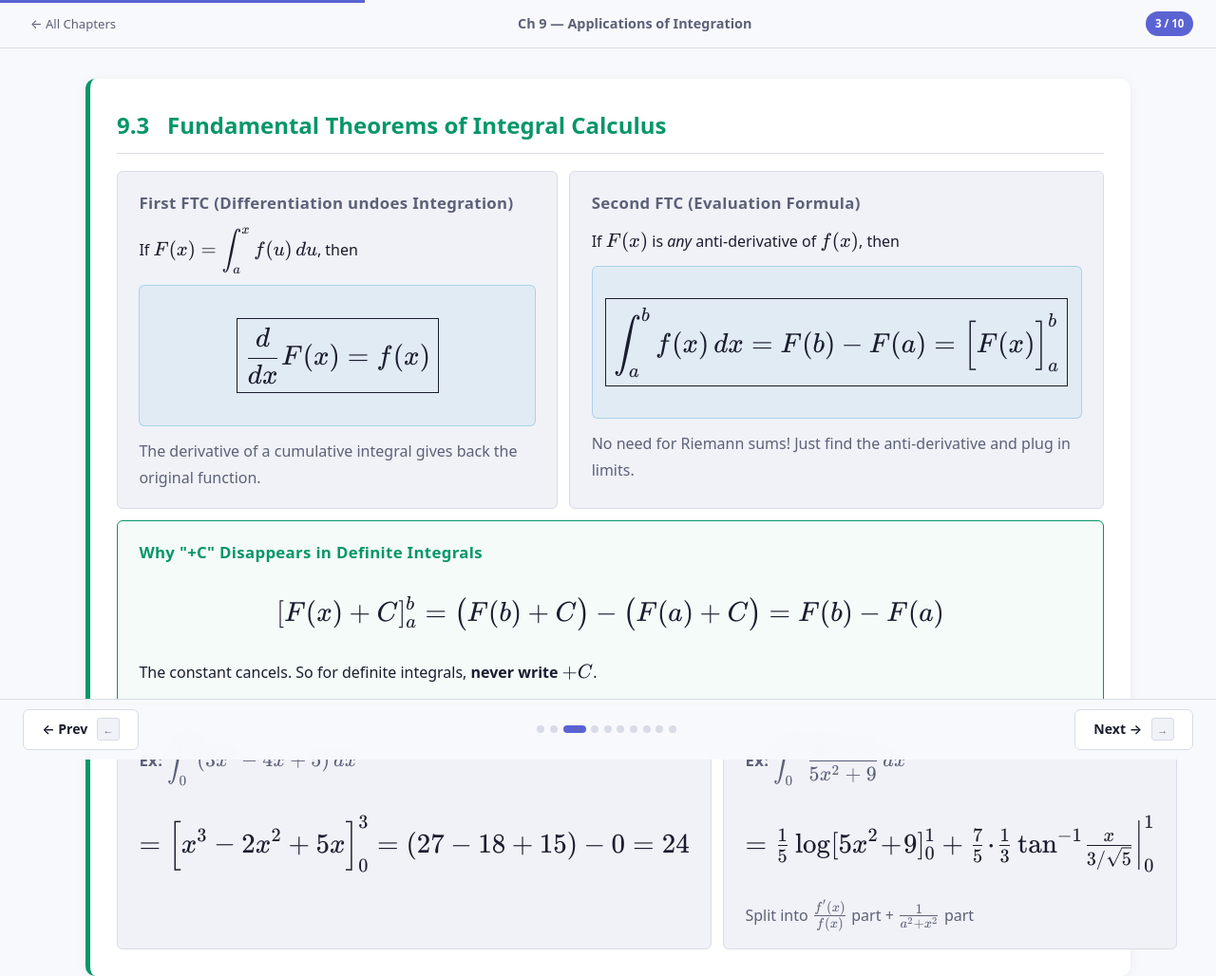
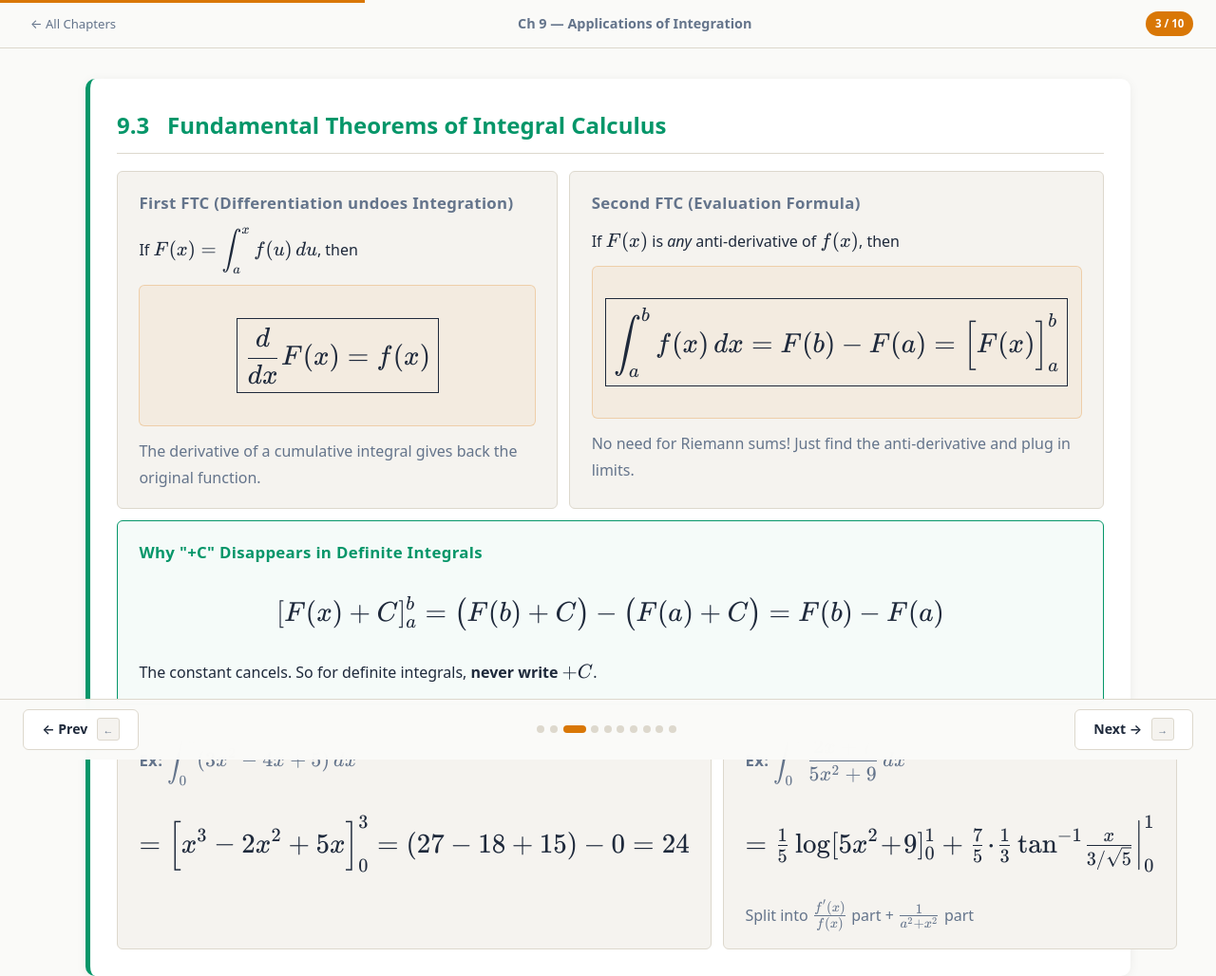
Before and after one commit to AshrafSharf/12-state-board-summary, a plain HTML site: page chapters/09-app-integration/slides/03-ftc.html in a window 1280 px wide. Shown: the whole page at 95% size. Drawn offline with nearby package versions, Linux system fonts and the light colour scheme.

Commit message:
Remove all violet/purple colors — warm educational palette
Replace AI-typical violet accent (#5b63d3) with warm amber (#d97706).
Replace all purple section colors with blues, teals, and warm reds:
- riemann/classify: #7c3aed → #0369a1 (ocean blue)
- volume/homogeneous: #9333ea → #0f766e (teal)
- quickref: #c026d3 → #9f1239 (deep rose)
- improper: #db2777 → #be123c (crimson)

Background tint shifted from cool blue-gray to warm neutral (#fafaf8).
Highlight boxes use amber tint instead of blue.
No gradients anywhere — flat, clean, educational look.

Co-Authored-By: Claude Opus 4.6 <noreply@anthropic.com>

```diff
--- a/chapters/09-app-integration/09-app-integration.css
+++ b/chapters/09-app-integration/09-app-integration.css
@@ -3,25 +3,25 @@
    ═══════════════════════════════════════════════════════════════ */
 
 :root {
-  --bg: #f8f9fc;
+  --bg: #fafaf8;
   --surface: #ffffff;
-  --surface2: #f0f2f7;
-  --border: #d8dce6;
-  --text: #1a1d2e;
-  --text-dim: #5c6178;
-  --accent: #5b63d3;
+  --surface2: #f5f3ef;
+  --border: #ddd8cd;
+  --text: #1e293b;
+  --text-dim: #64748b;
+  --accent: #d97706;
 
-  /* Section colors */
+  /* Section colors — warm educational palette, no violet/purple */
   --indefinite: #2563eb;
-  --riemann: #7c3aed;
+  --riemann: #0369a1;
   --ftc: #059669;
-  --properties: #d97706;
-  --bernoulli: #ea580c;
-  --improper: #db2777;
+  --properties: #b45309;
+  --bernoulli: #c2410c;
+  --improper: #be123c;
   --reduction: #0284c7;
   --area: #16a34a;
-  --volume: #9333ea;
-  --quickref: #c026d3;
+  --volume: #0f766e;
+  --quickref: #9f1239;
 
   --radius: 10px;
   --radius-sm: 6px;
@@ -43,7 +43,7 @@ header {
   position: sticky;
   top: 0;
   z-index: 100;
-  background: rgba(248, 249, 252, 0.92);
+  background: rgba(250, 250, 248, 0.95);
   backdrop-filter: blur(12px);
   border-bottom: 1px solid var(--border);
   padding: 0.85rem 1.5rem;
@@ -275,8 +275,8 @@ main {
 }
 
 .highlight-box {
-  background: rgba(2, 132, 199, 0.06);
-  border: 1px solid rgba(2, 132, 199, 0.25);
+  background: rgba(217, 119, 6, 0.06);
+  border: 1px solid rgba(217, 119, 6, 0.25);
   border-radius: var(--radius-sm);
   padding: 0.85rem;
   margin: 0.75rem 0;
--- a/chapters/09-app-integration/slides/slides.css
+++ b/chapters/09-app-integration/slides/slides.css
@@ -16,7 +16,7 @@ body {
   align-items: center;
   justify-content: space-between;
   padding: 0.6rem 1.5rem;
-  background: rgba(248, 249, 252, 0.92);
+  background: rgba(250, 250, 248, 0.95);
   backdrop-filter: blur(12px);
   border-bottom: 1px solid var(--border);
   position: sticky;
@@ -88,7 +88,7 @@ body {
   align-items: center;
   justify-content: space-between;
   padding: 0.65rem 1.5rem;
-  background: rgba(248, 249, 252, 0.95);
+  background: rgba(250, 250, 248, 0.97);
   backdrop-filter: blur(12px);
   border-top: 1px solid var(--border);
   z-index: 100;
--- a/chapters/10-ordinary-differential-equations/10-ordinary-differential-equations.css
+++ b/chapters/10-ordinary-differential-equations/10-ordinary-differential-equations.css
@@ -3,24 +3,24 @@
    ═══════════════════════════════════════════════════════════════ */
 
 :root {
-  --bg: #f8f9fc;
+  --bg: #fafaf8;
   --surface: #ffffff;
-  --surface2: #f0f2f7;
-  --border: #d8dce6;
-  --text: #1a1d2e;
-  --text-dim: #5c6178;
-  --accent: #5b63d3;
+  --surface2: #f5f3ef;
+  --border: #ddd8cd;
+  --text: #1e293b;
+  --text-dim: #64748b;
+  --accent: #d97706;
 
-  /* Section colors — deeper for white bg readability */
+  /* Section colors — warm educational palette, no violet/purple */
   --basics: #2563eb;
-  --classify: #7c3aed;
+  --classify: #0369a1;
   --formation: #059669;
-  --separable: #d97706;
-  --substitution: #ea580c;
-  --homogeneous: #db2777;
+  --separable: #b45309;
+  --substitution: #c2410c;
+  --homogeneous: #be123c;
   --linear: #0284c7;
   --applications: #16a34a;
-  --quickref: #c026d3;
+  --quickref: #9f1239;
 
   --radius: 10px;
   --radius-sm: 6px;
@@ -42,7 +42,7 @@ header {
   position: sticky;
   top: 0;
   z-index: 100;
-  background: rgba(248, 249, 252, 0.92);
+  background: rgba(250, 250, 248, 0.95);
   backdrop-filter: blur(12px);
   border-bottom: 1px solid var(--border);
   padding: 0.85rem 1.5rem;
@@ -287,8 +287,8 @@ main {
 }
 
 .highlight-box {
-  background: rgba(2, 132, 199, 0.06);
-  border: 1px solid rgba(2, 132, 199, 0.25);
+  background: rgba(217, 119, 6, 0.06);
+  border: 1px solid rgba(217, 119, 6, 0.25);
   border-radius: var(--radius-sm);
   padding: 0.85rem;
   margin: 0.75rem 0;
--- a/chapters/10-ordinary-differential-equations/slides/slides.css
+++ b/chapters/10-ordinary-differential-equations/slides/slides.css
@@ -16,7 +16,7 @@ body {
   align-items: center;
   justify-content: space-between;
   padding: 0.6rem 1.5rem;
-  background: rgba(248, 249, 252, 0.92);
+  background: rgba(250, 250, 248, 0.95);
   backdrop-filter: blur(12px);
   border-bottom: 1px solid var(--border);
   position: sticky;
@@ -95,7 +95,7 @@ body {
   align-items: center;
   justify-content: space-between;
   padding: 0.65rem 1.5rem;
-  background: rgba(248, 249, 252, 0.95);
+  background: rgba(250, 250, 248, 0.97);
   backdrop-filter: blur(12px);
   border-top: 1px solid var(--border);
   z-index: 100;
```
